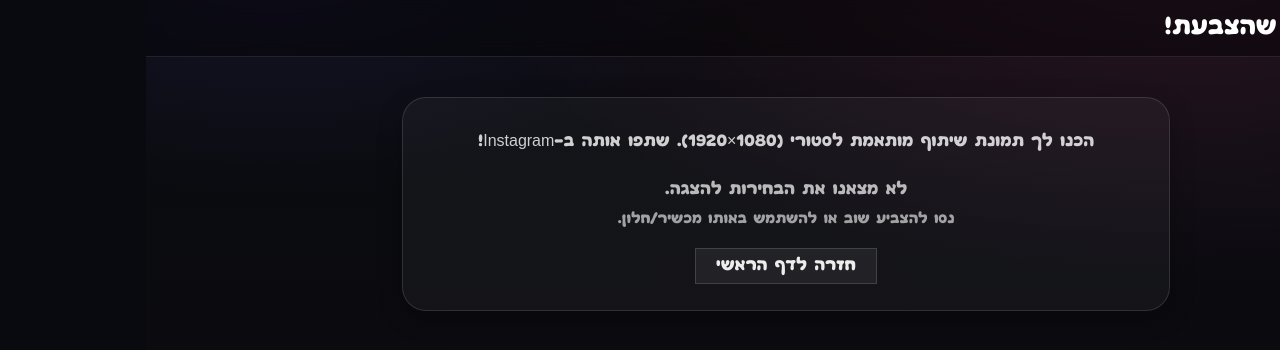
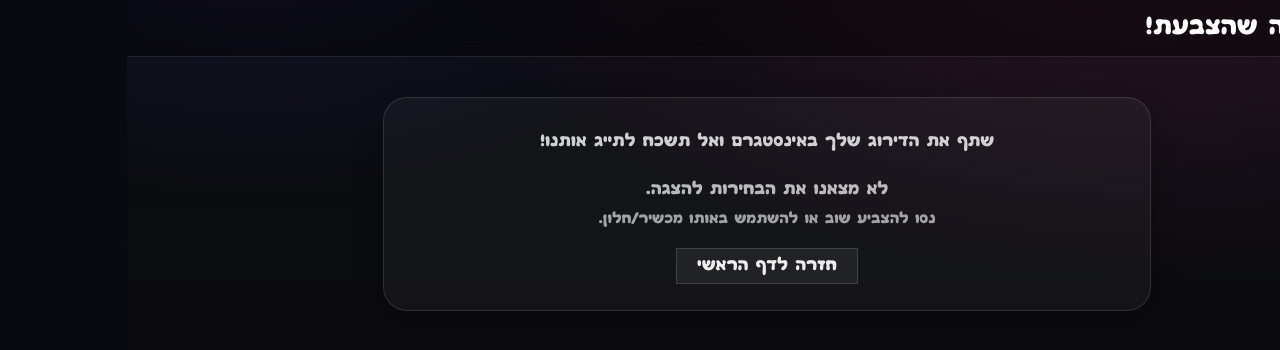
Before and after one commit to ShadowBoxer39/Trance-Awards, a Next.js app: page /thanks in a window 1280 px wide. Shown: the top 350 px of the page. Built offline with nearby package versions, Linux system fonts and the light colour scheme.

Commit message:
Update thanks.tsx

```diff
--- a/pages/thanks.tsx
+++ b/pages/thanks.tsx
@@ -324,7 +324,7 @@ export default function Thanks() {
         <section className="max-w-6xl mx-auto px-4 py-10">
           <div className="glass rounded-3xl p-6 md:p-8 text-center max-w-3xl mx-auto">
             <p className="text-white/80 mb-6">
-              הכנו לך תמונת שיתוף מותאמת לסטורי (1080×1920). שתפו אותה ב-Instagram!
+           שתף את הדירוג שלך באינסטגרם ואל תשכח לתייג אותנו!
             </p>
 
             {imgUrl ? (
```
